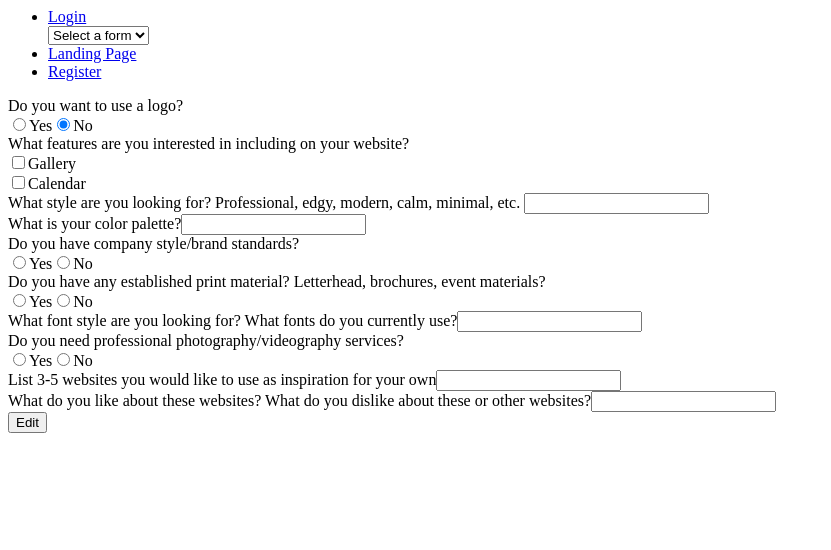
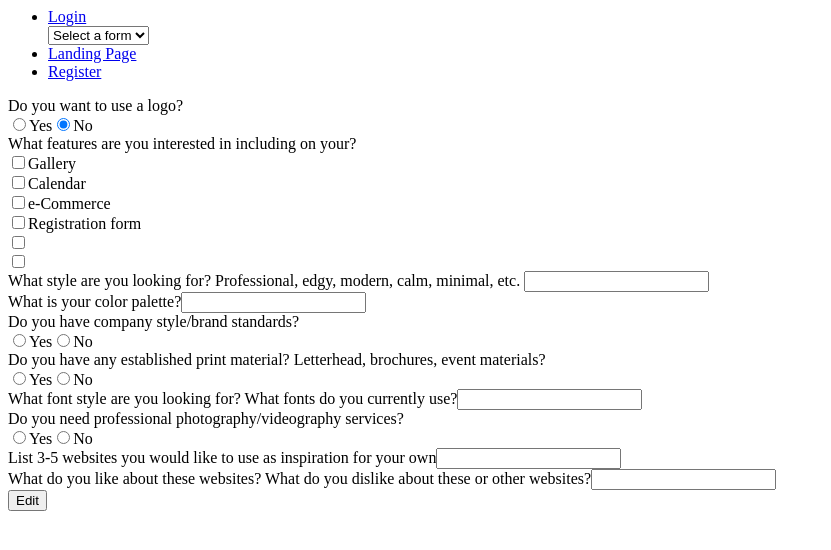
Before and after one commit to heathertill/website-content, a React app: page /StyleInfo in a window 1280 px wide. Shown: the top 550 px of the page, without its empty margins (0-831 px from the left). Built offline with nearby package versions, Linux system fonts and the light colour scheme.

Commit message:
-features checkboxes working as needed, expanding the list

```diff
--- a/src/client/components/public/StyleInfo.tsx
+++ b/src/client/components/public/StyleInfo.tsx
@@ -8,7 +8,7 @@ import StyleRadio from '../radio/StyleRadio';
 import PrintRadio from '../radio/PrintRadio';
 import { User, json } from '../../utils/api';
 
-interface Features { name: string, active: boolean }
+interface Features { name: string }
 
 export interface StyleInfoProps extends RouteComponentProps { }
 
@@ -23,11 +23,10 @@ const StyleInfo: React.SFC<StyleInfoProps> = ({ history }) => {
     const [photoService, setPhotoService] = useState('');
     const [websites, setWebsites] = useState('');
     const [webLikesDis, setWebLikesDis] = useState('');
-    const [features, setFeatures] = useState<Features[]>([]);
+    const [features, setFeatures] = useState([]);
     const [editable, setEditable] = useState(false);
     const [show, setShow] = useState(false);
     const [mark, setMark] = useState(false);
-    const [active, setActive] = useState(false);
 
     const canEdit = async () => {
         if (User.userid) {
@@ -44,7 +43,11 @@ const StyleInfo: React.SFC<StyleInfoProps> = ({ history }) => {
                         setPhotoService(getStyle.photoService),
                         setWebsites(getStyle.websites),
                         setWebLikesDis(getStyle.webLikesDis),
-                        radioChecked(getStyle.logo, setMark)
+                        radioChecked(getStyle.logo, setMark),
+                        console.log(getStyle.features)
+                    if (getStyle.features === null) {
+                        setFeatures(features)
+                    }
                 } if (getStyle.standards !== 'no') {
                     setShow(true)
                 }
@@ -52,8 +55,12 @@ const StyleInfo: React.SFC<StyleInfoProps> = ({ history }) => {
                 console.log(e)
             }
         }
-    }
-    useEffect(() => { canEdit() }, [])
+    };
+
+
+
+
+    useEffect(() => { canEdit() }, []);
 
     const handleStyle = (e: React.ChangeEvent<HTMLInputElement>) => {
         let radioStyle = e.target.value;
@@ -72,9 +79,10 @@ const StyleInfo: React.SFC<StyleInfoProps> = ({ history }) => {
         } else {
             setPrintMaterial('no')
         }
-    }
+    };
 
     const handleSubmit = async (e: React.FormEvent<HTMLFormElement>) => {
+        let strFeatures = features.join(', ');
         let body = {
             userid: User.userid,
             logo,
@@ -85,7 +93,8 @@ const StyleInfo: React.SFC<StyleInfoProps> = ({ history }) => {
             fonts,
             photoService,
             websites,
-            webLikesDis
+            webLikesDis,
+            features: strFeatures
         }
         console.log(body)
         e.preventDefault();
@@ -109,19 +118,15 @@ const StyleInfo: React.SFC<StyleInfoProps> = ({ history }) => {
                 console.log(e)
             }
         }
+    };
 
-    }
-
-    const handleCheckbox = (e: any) => {
-        setActive(!active);
-        features.push(e.target.value)
-        console.log(features)
-        setActive(true)
-    }
+    const handleCheckbox = (e: any, id: string) => {
+        features.push(e);
+        (document.getElementById(id) as HTMLInputElement).disabled = true
+    };
 
     return (
         <section>
-
             <form className="form-group" onSubmit={(e) => handleSubmit(e)} >
                 <div className="my-4">
                     <div>Do you want to use a logo?</div>
@@ -137,27 +142,45 @@ const StyleInfo: React.SFC<StyleInfoProps> = ({ history }) => {
                 </div>
 
                 <div className="my-4">
-                    <div>What features are you interested in including on your website?</div>
+                    <div>What features are you interested in including on your?</div>
                     {/* <div className="form-check"> */}
                     <div className="form-check">
-                        <input type="checkbox" className="form-check-input" value="Gallery" disabled={active}
-                            onChange={(e: React.ChangeEvent<HTMLInputElement>) => handleCheckbox(e)} />
-                        <label htmlFor="" className="form-check-label">Gallery</label>
+                        <input type="checkbox" className="form-check-input" value="Gallery" id="Gallery"
+                            onChange={(e: React.ChangeEvent<HTMLInputElement>) => handleCheckbox(e.target.value, "Gallery")} />
+                        <label className="form-check-label">Gallery</label>
                     </div>
                     <div className="form-check">
-                        <input type="checkbox" className="form-check-input" value="Calendar"
-                            onChange={(e: React.ChangeEvent<HTMLInputElement>) => handleCheckbox(e)} />
-                        <label htmlFor="" className="form-check-label">Calendar</label>
+                        <input type="checkbox" className="form-check-input" value="Calendar" id="Calendar"
+                            onChange={(e: React.ChangeEvent<HTMLInputElement>) => handleCheckbox(e.target.value, "Calendar")} />
+                        <label className="form-check-label">Calendar</label>
                     </div>
-                    {/* </div> */}
+                    <div className="form-check">
+                    <input type="checkbox" className="form-check-input" value="e-Commerce" id="e-Commerce"
+                        onChange={(e: React.ChangeEvent<HTMLInputElement>) => handleCheckbox(e.target.value, "e-Commerce")} />
+                    <label className="form-check-label">e-Commerce</label>
+                    </div>
+                    <div className="form-check">
+                    <input type="checkbox" className="form-check-input" value="Registration form" id="Registration form"
+                        onChange={(e: React.ChangeEvent<HTMLInputElement>) => handleCheckbox(e.target.value, "Registration form")} />
+                    <label className="form-check-label">Registration form</label>
+                    </div>
+                    <div className="form-check">
+                    <input type="checkbox" className="form-check-input" value="" id=""
+                        onChange={(e: React.ChangeEvent<HTMLInputElement>) => handleCheckbox(e.target.value, "")} />
+                    <label className="form-check-label"></label>
+                </div>
 
-                    {/* <div className="form-check">
-                        <input type="checkbox" className="form-check-input"
-                        onChange={(e: React.ChangeEvent<HTMLInputElement>) => (features.push(e.target.value), console.log(features))} />
-                        <label htmlFor="" className="form-check-label"></label>
-                    </div> */}
+
 
                 </div>
+
+                <div className="form-check">
+                    <input type="checkbox" className="form-check-input"
+                        onChange={(e: React.ChangeEvent<HTMLInputElement>) => handleCheckbox(e.target.value, "")} />
+                    <label htmlFor="" className="form-check-label"></label>
+                </div>
+
+
 
                 <div className="my-4">
                     <label htmlFor="text">What style are you looking for? Professional, edgy, modern, calm, minimal, etc. </label>
```
